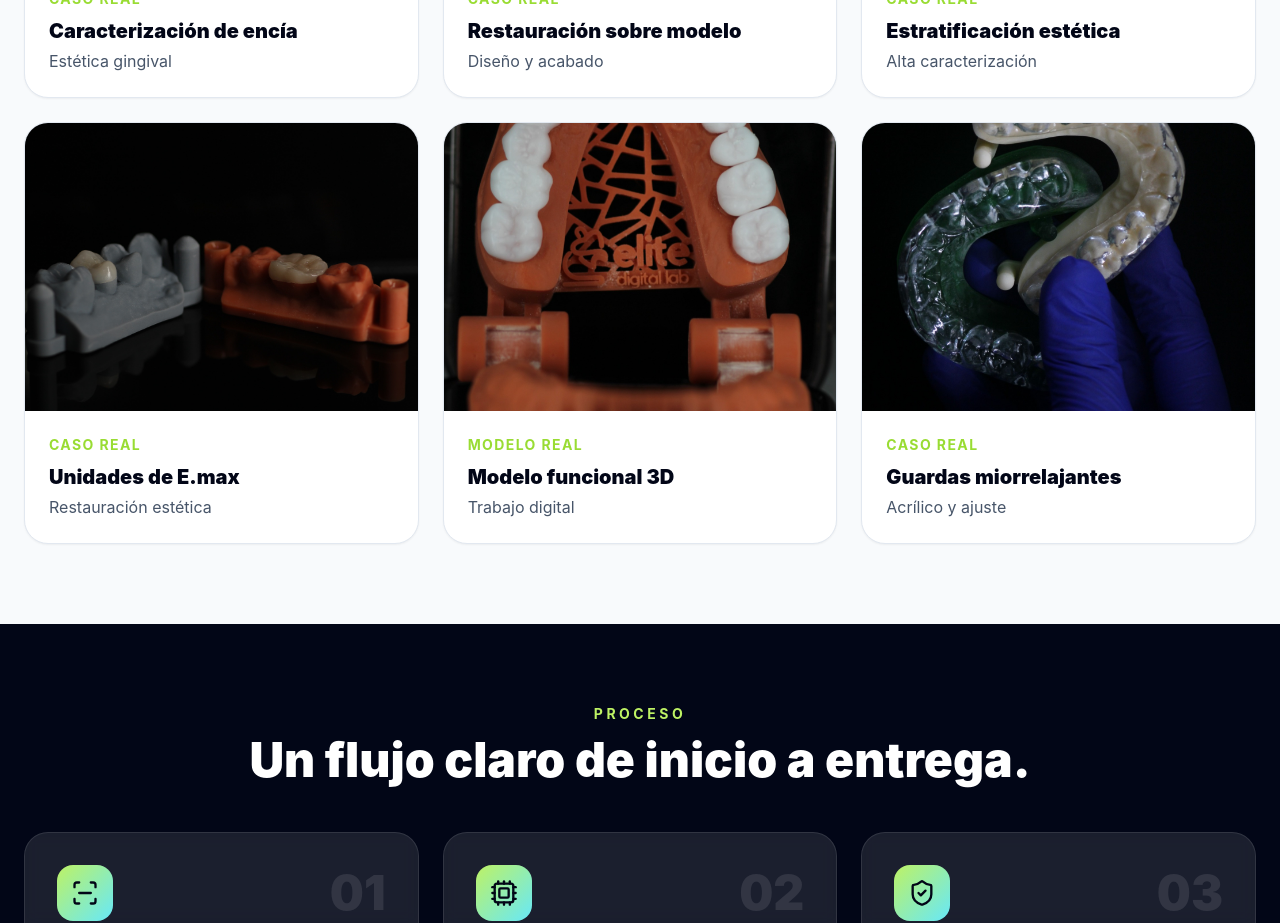
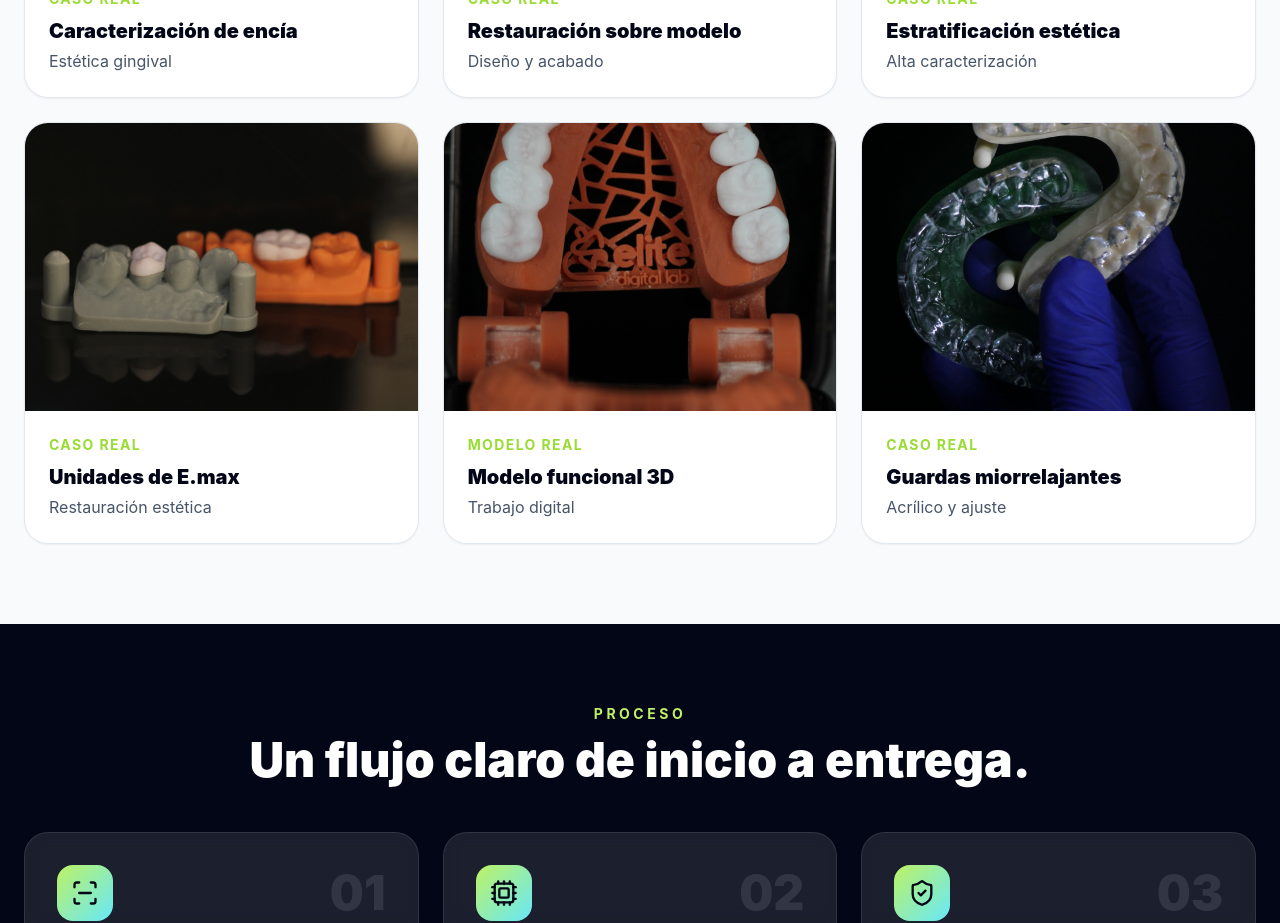
Before and after one commit to drakarenlodonto-glitch/elite-digital-lab, a React (Vite) app: page / in a window 1280 px wide. Shown: the part 3000-3923 px from the top of the page. Built offline with nearby package versions, Linux system fonts and the light colour scheme.

Commit message:
Update App.jsx

```diff
--- a/src/App.jsx
+++ b/src/App.jsx
@@ -22,7 +22,7 @@ const galleryImages = [
   { src: "/assets/encia-vestibular.jpeg", title: "Caracterización de encía", type: "Estética gingival", note: "Caso real" },
   { src: "/assets/encia-lingual.jpeg", title: "Restauración sobre modelo", type: "Diseño y acabado", note: "Caso real" },
   { src: "/assets/caracterizacion-encia.jpeg", title: "Estratificación estética", type: "Alta caracterización", note: "Caso real" },
-  { src: "/e.max lingual cristalizado.jpeg", title: "Unidades de E.max ", type: "Restauración estética", note: "Caso real" },
+  { src: "/assets/e-max.jpeg", title: "Unidades de E.max ", type: "Restauración estética", note: "Caso real" },
   { src: "/assets/modelo-funcional.jpeg", title: "Modelo funcional 3D", type: "Trabajo digital", note: "Modelo real" },
   { src: "/assets/dos-guardas.jpeg", title: "Guardas miorrelajantes", type: "Acrílico y ajuste", note: "Caso real" },
 ];
```
